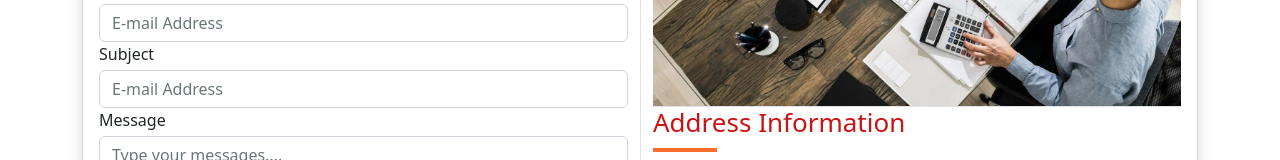
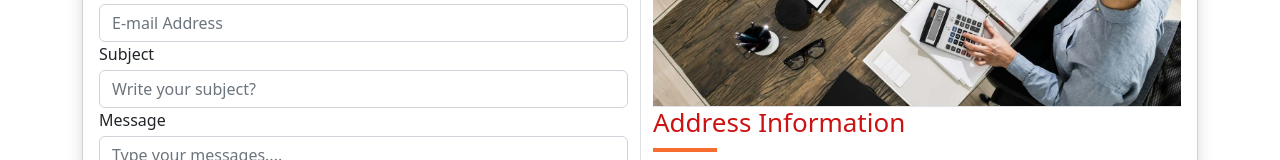
Before and after one commit to parvindr091719/Chartered-Accountant, a React (Create React App) app: page /contact in a window 1280 px wide. Shown: the part 406-566 px from the top of the page. Built offline with nearby package versions, Linux system fonts and the light colour scheme.

Commit message:
Update Contacts.js

```diff
--- a/src/components/Pages/Contacts.js
+++ b/src/components/Pages/Contacts.js
@@ -41,7 +41,7 @@
                                     </div>
                                     <div className="form-group">
                                         <label className="mb-1">Subject</label>
-                                        <input type="text" className="form-control" placeholder="E-mail Address" />
+                                        <input type="text" className="form-control" placeholder="Write your subject?" />
                                     </div>
                                     <div className="form-group">
                                         <label className="mb-1">Message</label>
```
